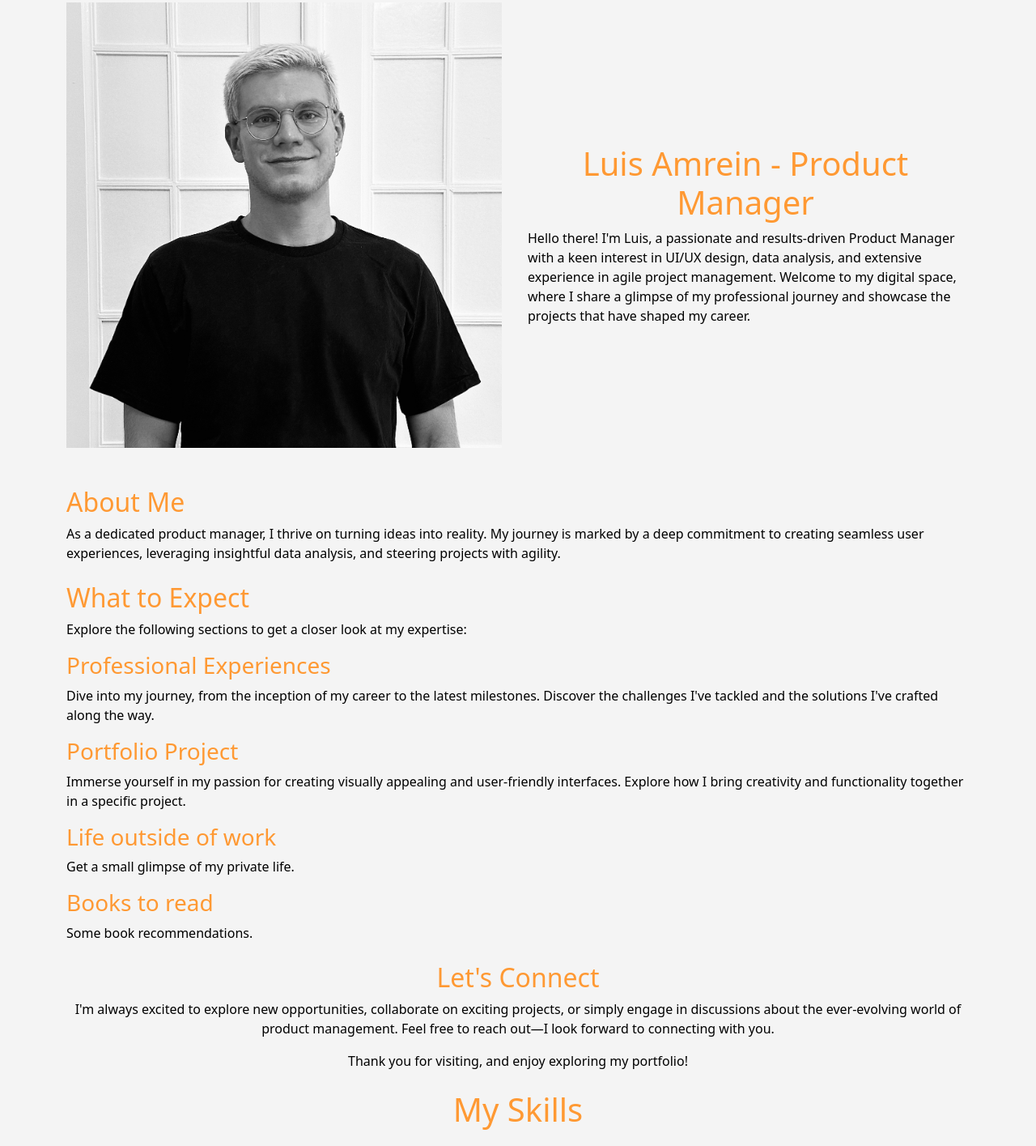
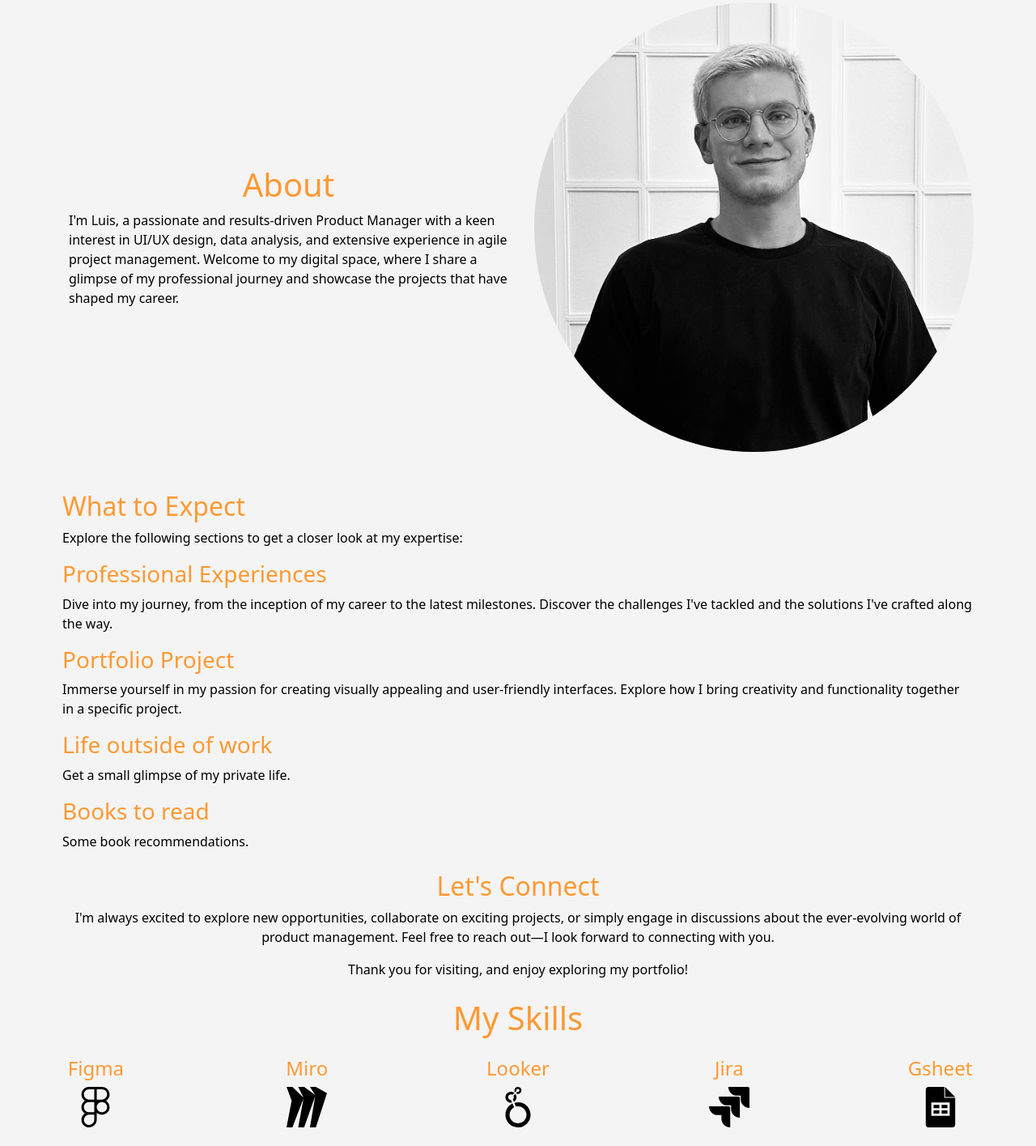
Before and after one commit to luis-amrein/luis-amrein.github.io, a plain HTML site: page index.html in a window 1280 px wide. Shown: the part 77-1492 px from the top of the page at 81% size. Drawn offline with nearby package versions, Linux system fonts and the light colour scheme.

Commit message:
Update index.html

```diff
--- a/index.html
+++ b/index.html
@@ -31,6 +31,8 @@
         .container-fluid,
         .container {
             color: white;
+            padding-right: 7px;
+            padding-left: 7px;
         }
 
         h1,
@@ -73,24 +75,18 @@
 
         <div class="container my-4 ">
             <div class="row justify-content-center">
-                <div class="col-lg mb-lg-4">
-                    <img src="IMG_0217.jpg" class="img-fluid" alt="" srcset="">
-                </div>
                 <div class="col-lg mx-2 align-self-center">
-                    <div class="my-3">
-                        <h1 class="text-center">Luis Amrein - Product Manager</h1>
-                        <p> Hello there! I'm Luis, a passionate and results-driven Product Manager with a keen interest in UI/UX design, data analysis, and extensive experience in agile project management. Welcome to my digital space, where I share a glimpse of my professional journey and showcase the projects that have shaped my career.
-                        </p>
-                    </div>
-                </div>
-            </div>
+        <div class="my-3">
+            <h1 class="text-center">About</h1>
+            <p>I'm Luis, a passionate and results-driven Product Manager with a keen interest in UI/UX design, data analysis, and extensive experience in agile project management. Welcome to my digital space, where I share a glimpse of my professional journey and showcase the projects that have shaped my career.</p>
+        </div>
+    </div>
+    <div class="col-lg mb-lg-4">
+        <img src="IMG_0217.jpg" class="img-fluid rounded-circle" alt="" srcset="">
+    </div>
+        </div>
+
                     <div class="my-4">
-            <div class="mb-4">
-                <h2>About Me</h2>
-                <p>
-                    As a dedicated product manager, I thrive on turning ideas into reality. My journey is marked by a deep commitment to creating seamless user experiences, leveraging insightful data analysis, and steering projects with agility.
-                </p>
-            </div>
 
             <h2>What to Expect</h2>
             <p>Explore the following sections to get a closer look at my expertise:</p>
@@ -143,31 +139,31 @@
                     <div class="col">
                         <div class="text-center">
                             <h4>Figma</h4>
-                            <svg role="img" style="filter: brightness(0) invert(0)" viewBox="0 0 24 24" xmlns="http://www.w3.org/2000/svg"> class="img-fluid"><title>Figma</title><path d="M15.852 8.981h-4.588V0h4.588c2.476 0 4.49 2.014 4.49 4.49s-2.014 4.491-4.49 4.491zM12.735 7.51h3.117c1.665 0 3.019-1.355 3.019-3.019s-1.355-3.019-3.019-3.019h-3.117V7.51zm0 1.471H8.148c-2.476 0-4.49-2.014-4.49-4.49S5.672 0 8.148 0h4.588v8.981zm-4.587-7.51c-1.665 0-3.019 1.355-3.019 3.019s1.354 3.02 3.019 3.02h3.117V1.471H8.148zm4.587 15.019H8.148c-2.476 0-4.49-2.014-4.49-4.49s2.014-4.49 4.49-4.49h4.588v8.98zM8.148 8.981c-1.665 0-3.019 1.355-3.019 3.019s1.355 3.019 3.019 3.019h3.117V8.981H8.148zM8.172 24c-2.489 0-4.515-2.014-4.515-4.49s2.014-4.49 4.49-4.49h4.588v4.441c0 2.503-2.047 4.539-4.563 4.539zm-.024-7.51a3.023 3.023 0 0 0-3.019 3.019c0 1.665 1.365 3.019 3.044 3.019 1.705 0 3.093-1.376 3.093-3.068v-2.97H8.148zm7.704 0h-.098c-2.476 0-4.49-2.014-4.49-4.49s2.014-4.49 4.49-4.49h.098c2.476 0 4.49 2.014 4.49 4.49s-2.014 4.49-4.49 4.49zm-.097-7.509c-1.665 0-3.019 1.355-3.019 3.019s1.355 3.019 3.019 3.019h.098c1.665 0 3.019-1.355 3.019-3.019s-1.355-3.019-3.019-3.019h-.098z"/></svg>
+                            <svg role="img" style="filter: brightness(0) invert(0); max-width: 50px; max-height: 50px;" viewBox="0 0 24 24" xmlns="http://www.w3.org/2000/svg"> class="img-fluid"><title>Figma</title><path d="M15.852 8.981h-4.588V0h4.588c2.476 0 4.49 2.014 4.49 4.49s-2.014 4.491-4.49 4.491zM12.735 7.51h3.117c1.665 0 3.019-1.355 3.019-3.019s-1.355-3.019-3.019-3.019h-3.117V7.51zm0 1.471H8.148c-2.476 0-4.49-2.014-4.49-4.49S5.672 0 8.148 0h4.588v8.981zm-4.587-7.51c-1.665 0-3.019 1.355-3.019 3.019s1.354 3.02 3.019 3.02h3.117V1.471H8.148zm4.587 15.019H8.148c-2.476 0-4.49-2.014-4.49-4.49s2.014-4.49 4.49-4.49h4.588v8.98zM8.148 8.981c-1.665 0-3.019 1.355-3.019 3.019s1.355 3.019 3.019 3.019h3.117V8.981H8.148zM8.172 24c-2.489 0-4.515-2.014-4.515-4.49s2.014-4.49 4.49-4.49h4.588v4.441c0 2.503-2.047 4.539-4.563 4.539zm-.024-7.51a3.023 3.023 0 0 0-3.019 3.019c0 1.665 1.365 3.019 3.044 3.019 1.705 0 3.093-1.376 3.093-3.068v-2.97H8.148zm7.704 0h-.098c-2.476 0-4.49-2.014-4.49-4.49s2.014-4.49 4.49-4.49h.098c2.476 0 4.49 2.014 4.49 4.49s-2.014 4.49-4.49 4.49zm-.097-7.509c-1.665 0-3.019 1.355-3.019 3.019s1.355 3.019 3.019 3.019h.098c1.665 0 3.019-1.355 3.019-3.019s-1.355-3.019-3.019-3.019h-.098z"/></svg>
                         </div>
                     </div>
                     <div class="col">
                         <div class="text-center">
                             <h4>Miro</h4>
-                            <svg role="img" style="filter: brightness(0) invert(0)" viewBox="0 0 24 24" xmlns="http://www.w3.org/2000/svg"> class="img-fluid"><title>Miro</title><path d="M17.392 0H13.9L17 4.808 10.444 0H6.949l3.102 6.3L3.494 0H0l3.05 8.131L0 24h3.494L10.05 6.985 6.949 24h3.494L17 5.494 13.899 24h3.493L24 3.672 17.392 0z"/></svg>
+                            <svg role="img" style="filter: brightness(0) invert(0); max-width: 50px; max-height: 50px;" viewBox="0 0 24 24" xmlns="http://www.w3.org/2000/svg"> class="img-fluid"><title>Miro</title><path d="M17.392 0H13.9L17 4.808 10.444 0H6.949l3.102 6.3L3.494 0H0l3.05 8.131L0 24h3.494L10.05 6.985 6.949 24h3.494L17 5.494 13.899 24h3.493L24 3.672 17.392 0z"/></svg>
                         </div>
                     </div>
                     <div class="col">
                         <div class="text-center">
                             <h4>Looker</h4>
-                            <svg role="img" style="filter: brightness(0) invert(0)" viewBox="0 0 24 24" xmlns="http://www.w3.org/2000/svg"> class="img-fluid"><title>Looker</title><path d="M11.9475 0c-1.1598.0021-2.0982.944-2.096 2.1038a2.1 2.1 0 00.356 1.166l.895-.8959a.884.884 0 11.565.564l-.895.895c.9593.6478 2.2621.3953 2.91-.564.6478-.9593.3953-2.262-.564-2.91A2.096 2.096 0 0011.9475 0zm-.835 6.1128a3.2629 3.2629 0 00-.653-1.965l-1.164 1.162a1.667 1.667 0 01-.318 2.012l.632 1.5449a3.2819 3.2819 0 001.503-2.754zm-3.2499 1.666h-.03c-.9217.0009-1.6697-.7455-1.6707-1.6673-.001-.9217.7454-1.6697 1.6672-1.6707a1.669 1.669 0 01.9195.275l1.152-1.152c-1.4069-1.141-3.4724-.9257-4.6135.4811s-.9257 3.4723.481 4.6135a3.2799 3.2799 0 002.7275.6652l-.633-1.5439v-.001zm4.1279 1.3359c-.728 0-1.452.106-2.15.315l.922 2.2519c2.6872-.6819 5.4184.9438 6.1002 3.631.6818 2.6873-.9439 5.4184-3.6311 6.1002s-5.4184-.9439-6.1002-3.631c-.5682-2.2394.4655-4.5774 2.5041-5.6643l-.91-2.2449c-3.6908 1.808-5.2173 6.2657-3.4093 9.9567l.0005.001c1.808 3.6909 6.2657 5.2173 9.9567 3.4093l.001-.0005c3.6913-1.8071 5.2187-6.2645 3.4116-9.9558a7.4417 7.4417 0 00-6.6865-4.1696h-.008l-.001.001z"/></svg>
+                            <svg role="img" style="filter: brightness(0) invert(0); max-width: 50px; max-height: 50px;" viewBox="0 0 24 24" xmlns="http://www.w3.org/2000/svg"> class="img-fluid"><title>Looker</title><path d="M11.9475 0c-1.1598.0021-2.0982.944-2.096 2.1038a2.1 2.1 0 00.356 1.166l.895-.8959a.884.884 0 11.565.564l-.895.895c.9593.6478 2.2621.3953 2.91-.564.6478-.9593.3953-2.262-.564-2.91A2.096 2.096 0 0011.9475 0zm-.835 6.1128a3.2629 3.2629 0 00-.653-1.965l-1.164 1.162a1.667 1.667 0 01-.318 2.012l.632 1.5449a3.2819 3.2819 0 001.503-2.754zm-3.2499 1.666h-.03c-.9217.0009-1.6697-.7455-1.6707-1.6673-.001-.9217.7454-1.6697 1.6672-1.6707a1.669 1.669 0 01.9195.275l1.152-1.152c-1.4069-1.141-3.4724-.9257-4.6135.4811s-.9257 3.4723.481 4.6135a3.2799 3.2799 0 002.7275.6652l-.633-1.5439v-.001zm4.1279 1.3359c-.728 0-1.452.106-2.15.315l.922 2.2519c2.6872-.6819 5.4184.9438 6.1002 3.631.6818 2.6873-.9439 5.4184-3.6311 6.1002s-5.4184-.9439-6.1002-3.631c-.5682-2.2394.4655-4.5774 2.5041-5.6643l-.91-2.2449c-3.6908 1.808-5.2173 6.2657-3.4093 9.9567l.0005.001c1.808 3.6909 6.2657 5.2173 9.9567 3.4093l.001-.0005c3.6913-1.8071 5.2187-6.2645 3.4116-9.9558a7.4417 7.4417 0 00-6.6865-4.1696h-.008l-.001.001z"/></svg>
                         </div>
                     </div>
                     <div class="col">
                         <div class="text-center">
                             <h4>Jira</h4>
-                            <svg role="img" style="filter: brightness(0) invert(0)" viewBox="0 0 24 24" xmlns="http://www.w3.org/2000/svg"> class="img-fluid"><title>Jira</title><path d="M11.571 11.513H0a5.218 5.218 0 0 0 5.232 5.215h2.13v2.057A5.215 5.215 0 0 0 12.575 24V12.518a1.005 1.005 0 0 0-1.005-1.005zm5.723-5.756H5.736a5.215 5.215 0 0 0 5.215 5.214h2.129v2.058a5.218 5.218 0 0 0 5.215 5.214V6.758a1.001 1.001 0 0 0-1.001-1.001zM23.013 0H11.455a5.215 5.215 0 0 0 5.215 5.215h2.129v2.057A5.215 5.215 0 0 0 24 12.483V1.005A1.001 1.001 0 0 0 23.013 0Z"/></svg>
+                            <svg role="img" style="filter: brightness(0) invert(0); max-width: 50px; max-height: 50px;" viewBox="0 0 24 24" xmlns="http://www.w3.org/2000/svg"> class="img-fluid"><title>Jira</title><path d="M11.571 11.513H0a5.218 5.218 0 0 0 5.232 5.215h2.13v2.057A5.215 5.215 0 0 0 12.575 24V12.518a1.005 1.005 0 0 0-1.005-1.005zm5.723-5.756H5.736a5.215 5.215 0 0 0 5.215 5.214h2.129v2.058a5.218 5.218 0 0 0 5.215 5.214V6.758a1.001 1.001 0 0 0-1.001-1.001zM23.013 0H11.455a5.215 5.215 0 0 0 5.215 5.215h2.129v2.057A5.215 5.215 0 0 0 24 12.483V1.005A1.001 1.001 0 0 0 23.013 0Z"/></svg>
                         </div>
                     </div>
                     <div class="col">
                         <div class="text-center">
                             <h4>Gsheet</h4>
-                            <svg role="img" style="filter: brightness(0) invert(0)" viewBox="0 0 24 24" xmlns="http://www.w3.org/2000/svg"> class="img-fluid"><title>Google Sheets</title><path d="M11.318 12.545H7.91v-1.909h3.41v1.91zM14.728 0v6h6l-6-6zm1.363 10.636h-3.41v1.91h3.41v-1.91zm0 3.273h-3.41v1.91h3.41v-1.91zM20.727 6.5v15.864c0 .904-.732 1.636-1.636 1.636H4.909a1.636 1.636 0 0 1-1.636-1.636V1.636C3.273.732 4.005 0 4.909 0h9.318v6.5h6.5zm-3.273 2.773H6.545v7.909h10.91v-7.91zm-6.136 4.636H7.91v1.91h3.41v-1.91z"/></svg>
+                            <svg role="img" style="filter: brightness(0) invert(0); max-width: 50px; max-height: 50px;" viewBox="0 0 24 24" xmlns="http://www.w3.org/2000/svg"> class="img-fluid"><title>Google Sheets</title><path d="M11.318 12.545H7.91v-1.909h3.41v1.91zM14.728 0v6h6l-6-6zm1.363 10.636h-3.41v1.91h3.41v-1.91zm0 3.273h-3.41v1.91h3.41v-1.91zM20.727 6.5v15.864c0 .904-.732 1.636-1.636 1.636H4.909a1.636 1.636 0 0 1-1.636-1.636V1.636C3.273.732 4.005 0 4.909 0h9.318v6.5h6.5zm-3.273 2.773H6.545v7.909h10.91v-7.91zm-6.136 4.636H7.91v1.91h3.41v-1.91z"/></svg>
                         </div>
                     </div>
                 </div>
```
